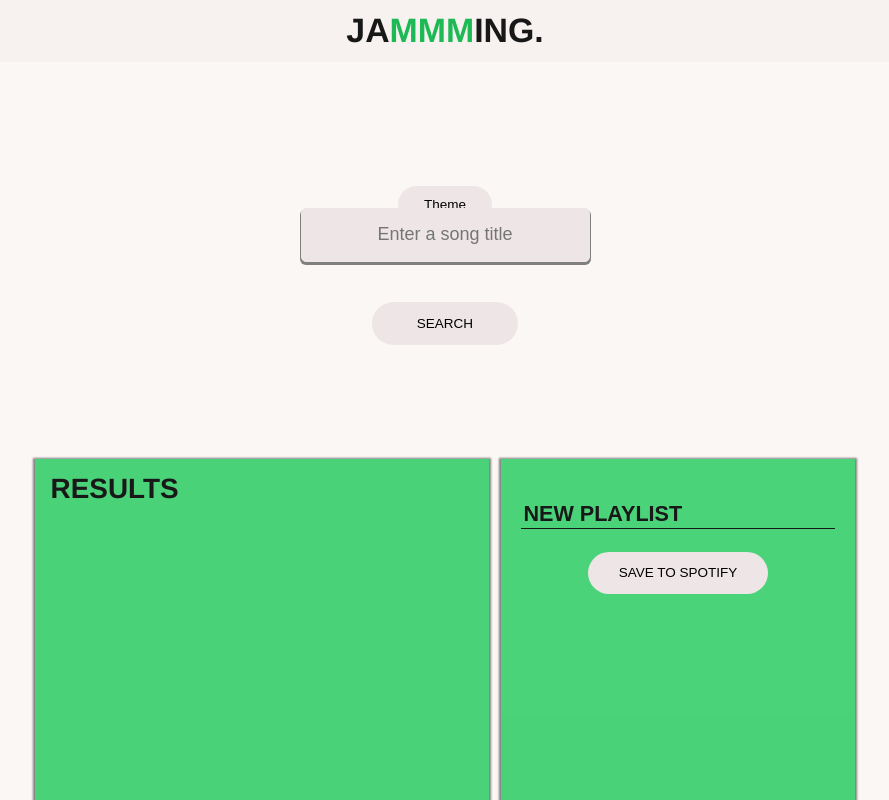
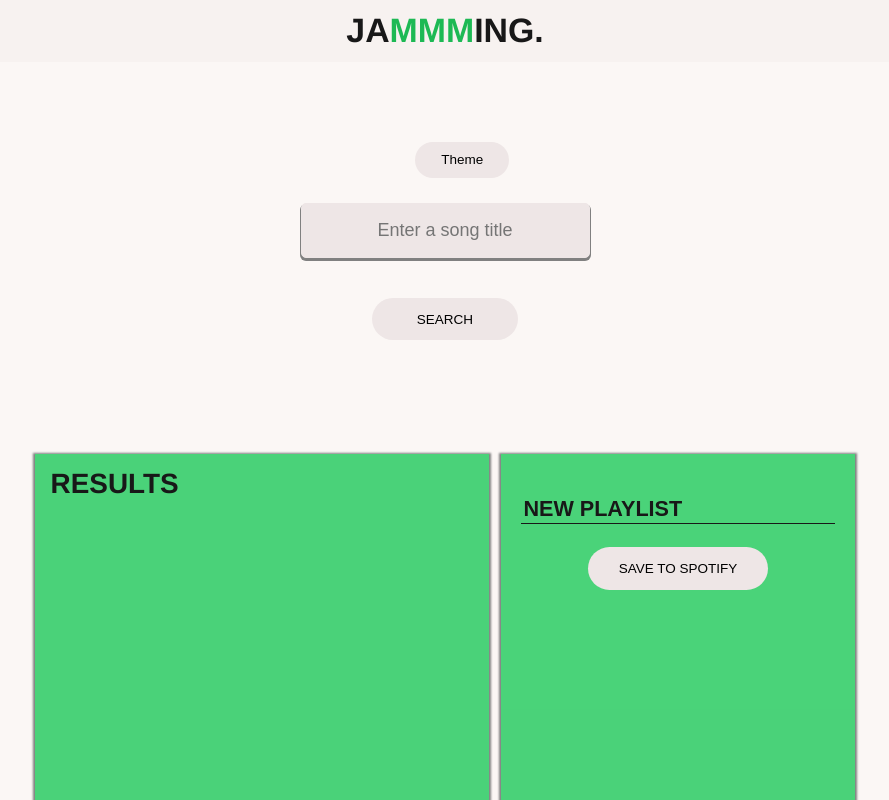
Before and after one commit to SzymonTrusz/jammming, a React (Create React App) app: page / in a window 1280 px wide. Shown: the top 800 px of the page, without its empty margins (195-1084 px from the left). Built offline with nearby package versions, Linux system fonts and the light colour scheme.

Commit message:
reverted changes

```diff
--- a/src/components/App/App.css
+++ b/src/components/App/App.css
@@ -39,10 +39,9 @@ h2 {
   color: var(--text-color)
 }
 
-#Mode {
-  display: flex;
-  align-items: center;
-  margin: 50%;
+.Mode {
+  margin-left: 46.5%;
+  margin-top: 80px;
   z-index: 1;
 }
 
--- a/src/components/App/App.js
+++ b/src/components/App/App.js
@@ -4,6 +4,7 @@ import './App.css';
 import SearchBar from '../SearchBar/SearchBar';
 import SearchResults from '../SearchResults/SearchResults';
 import Playlist from '../Playlist/Playlist';
+import Mode from '../Mode/Mode';
 
 import Spotify from '../../util/Spotify';
 
@@ -66,8 +67,7 @@ class App extends React.Component {
       <div>
         <h1>Ja<span className='highlight'>mmm</span>ing.</h1>
         <div className="App">
-          <div id='mode'>
-        </div>
+        <Mode />
         <SearchBar onSearch={this.search}/>
           <div className="App-playlist">
           <SearchResults searchResults={this.state.searchResults}
--- a/src/components/SearchBar/SearchBar.css
+++ b/src/components/SearchBar/SearchBar.css
@@ -4,10 +4,6 @@
     align-items: center;
     padding-top: 6.94rem;
     margin-bottom: 6.33rem;
-}
-
-.Mode {
-    margin-bottom: 10%;
 }
 
 .Searchbar input {
--- a/src/components/SearchBar/SearchBar.js
+++ b/src/components/SearchBar/SearchBar.js
@@ -1,6 +1,5 @@
 import React from 'react';
 import './SearchBar.css'
-import Mode from '../Mode/Mode';
 
 class SearchBar extends React.Component {
     constructor(props) {
@@ -25,7 +24,6 @@ class SearchBar extends React.Component {
     render () {
         return (
             <div className='Searchbar'>
-                <Mode />
                 <input onChange={this.handleTermChange} placeholder='Enter a song title' />
                 <button className='SearchButton' onClick={this.search}>SEARCH</button>
             </div>
```
